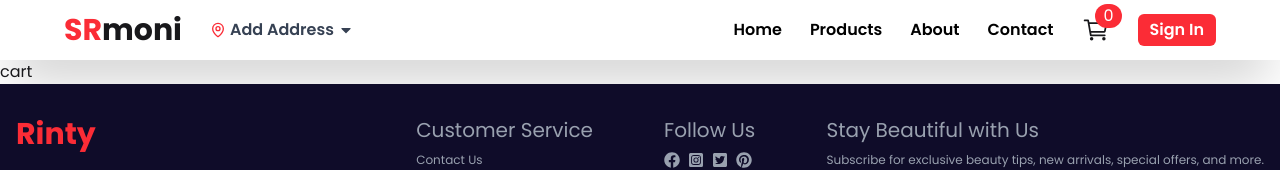
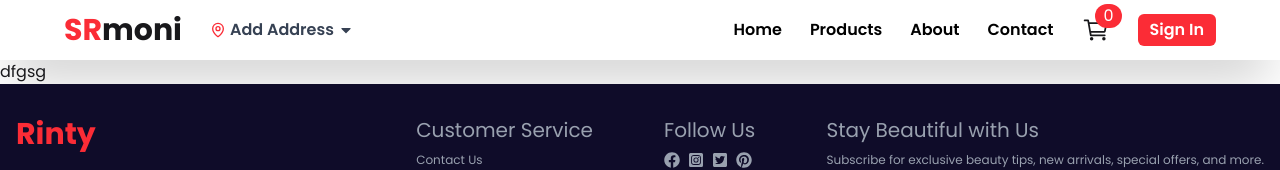
Before and after one commit to rintymoni01/Ecommerce-Website, a React (Vite) app: page /cart in a window 1280 px wide. Shown: the top 170 px of the page. Built offline with nearby package versions, Linux system fonts and the light colour scheme; no server answers.

Commit message:
add cart Contex

```diff
--- a/src/Pages/Cart/Cart.jsx
+++ b/src/Pages/Cart/Cart.jsx
@@ -1,10 +1,11 @@
+import CartContex from "./CartComponents/CartContex";
 
 
 
 const Cart = () => {
     return (
         <div>
-          cart
+        <CartContex></CartContex>
         </div>
     );
 };
--- /dev/null
+++ b/src/Pages/Cart/CartComponents/CartContex.jsx
@@ -0,0 +1,10 @@
+
+const CartContex = () => {
+    return (
+        <div>
+            dfgsg
+        </div>
+    );
+};
+
+export default CartContex;
```
